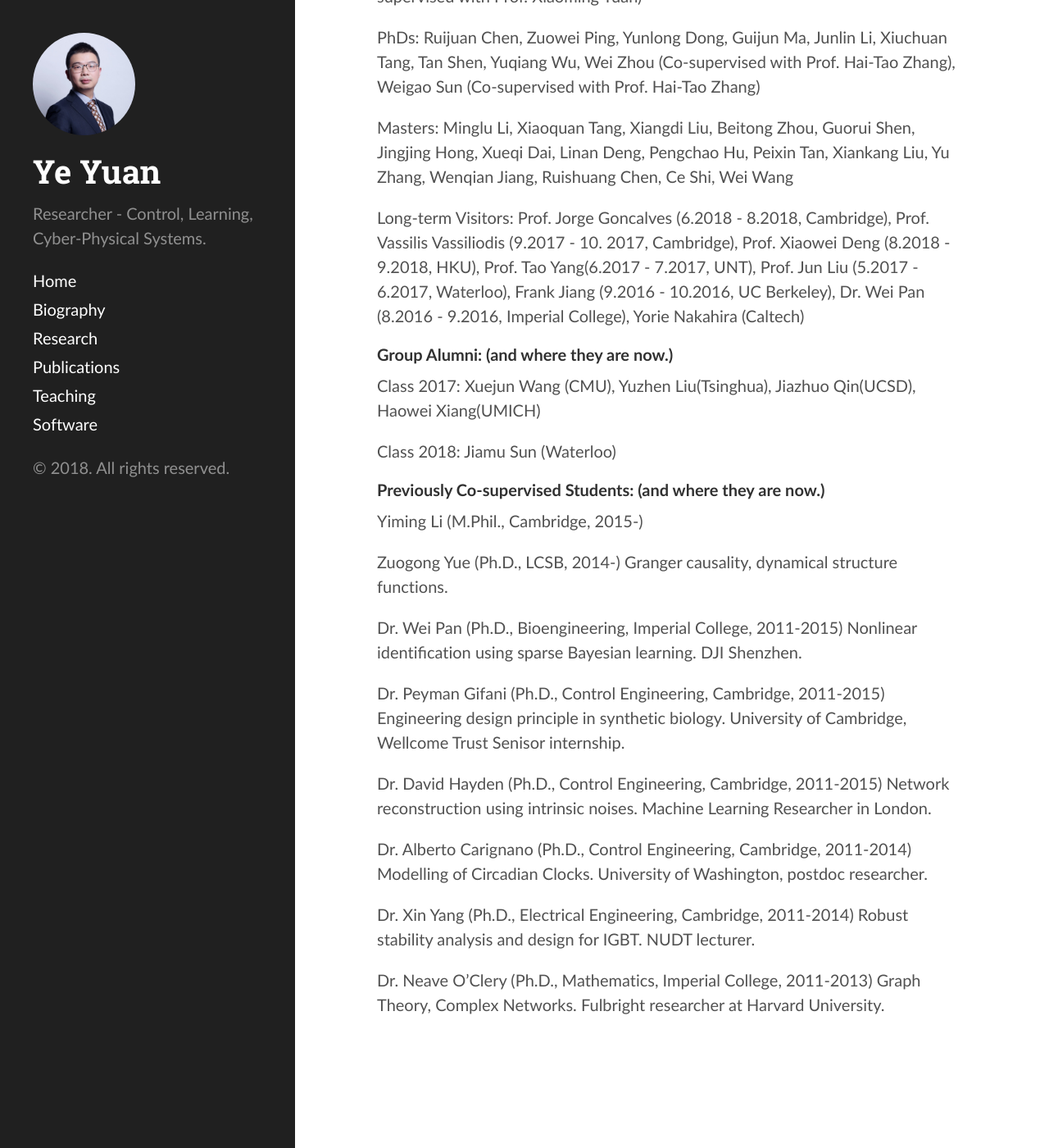
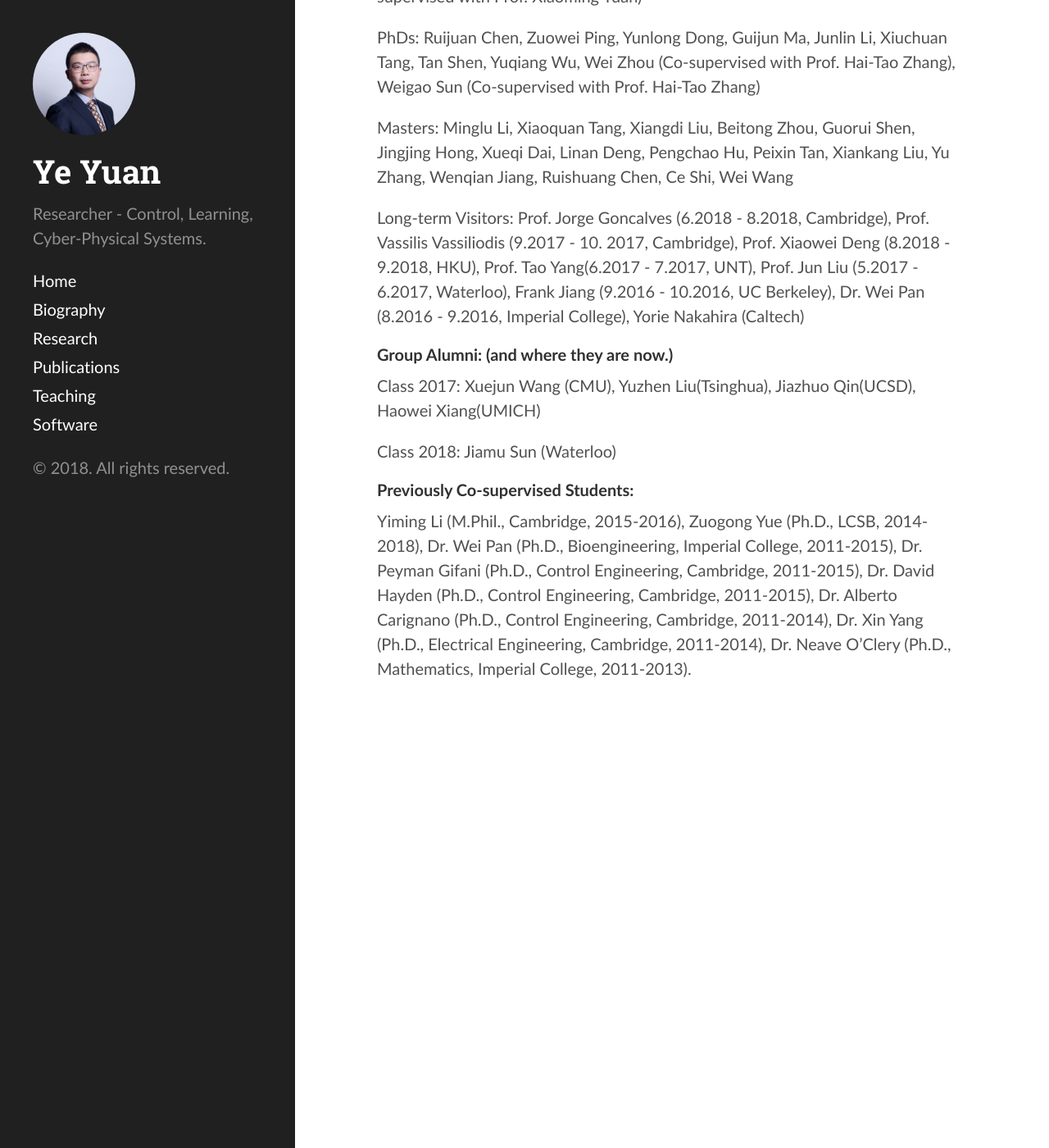
Before and after one commit to yy311/yy311.github.io, a Jekyll site: the page built from research.md, in a window 1280 px wide and 1400 px high, scrolled down 625 px. Shown: the whole window at 82% size. Built offline with Jekyll 4.4.1, drawn with Linux system fonts in a browser that asks for light colours; some of the changed text lies outside the part shown.

Commit message:
Update research.md

```diff
--- a/research.md
+++ b/research.md
@@ -4,7 +4,7 @@
 
 #### Current Research Interests:
 
-On the unification of System Identification, Control, Optimization and Machine Learning with applications to the understanding and (re-)design of natural and man-made systems. In particular, I have been focusing on applications such as manufacturing, robotics, biology and power systems.
+System Identification, Control, Optimization and Machine Learning with applications to the understanding and (re-)design of natural (biology and neuroscience) and man-made systems (manufacturing, robotics and power systems).
 
 
 #### Testbed in my lab:
@@ -33,20 +33,6 @@
 
 Class 2018: Jiamu Sun (Waterloo)
 
-#### Previously Co-supervised Students: (and where they are now.)
+#### Previously Co-supervised Students:
 
-Yiming Li (M.Phil., Cambridge, 2015-)
-
-Zuogong Yue (Ph.D., LCSB, 2014-) Granger causality, dynamical structure functions.
-
-Dr. Wei Pan (Ph.D., Bioengineering, Imperial College, 2011-2015) Nonlinear identification using sparse Bayesian learning. DJI Shenzhen.
-
-Dr. Peyman Gifani (Ph.D., Control Engineering, Cambridge, 2011-2015) Engineering design principle in synthetic biology. University of Cambridge, Wellcome Trust Senisor internship.
-
-Dr. David Hayden (Ph.D., Control Engineering, Cambridge, 2011-2015) Network reconstruction using intrinsic noises. Machine Learning Researcher in London.
-
-Dr. Alberto Carignano (Ph.D., Control Engineering, Cambridge, 2011-2014) Modelling of Circadian Clocks. University of Washington, postdoc researcher.
-
-Dr. Xin Yang (Ph.D., Electrical Engineering, Cambridge, 2011-2014) Robust stability analysis and design for IGBT. NUDT lecturer.
-
-Dr. Neave O'Clery (Ph.D., Mathematics, Imperial College, 2011-2013) Graph Theory, Complex Networks. Fulbright researcher at Harvard University.
+Yiming Li (M.Phil., Cambridge, 2015-2016), Zuogong Yue (Ph.D., LCSB, 2014-2018), Dr. Wei Pan (Ph.D., Bioengineering, Imperial College, 2011-2015), Dr. Peyman Gifani (Ph.D., Control Engineering, Cambridge, 2011-2015), Dr. David Hayden (Ph.D., Control Engineering, Cambridge, 2011-2015), Dr. Alberto Carignano (Ph.D., Control Engineering, Cambridge, 2011-2014), Dr. Xin Yang (Ph.D., Electrical Engineering, Cambridge, 2011-2014), Dr. Neave O'Clery (Ph.D., Mathematics, Imperial College, 2011-2013).
```
